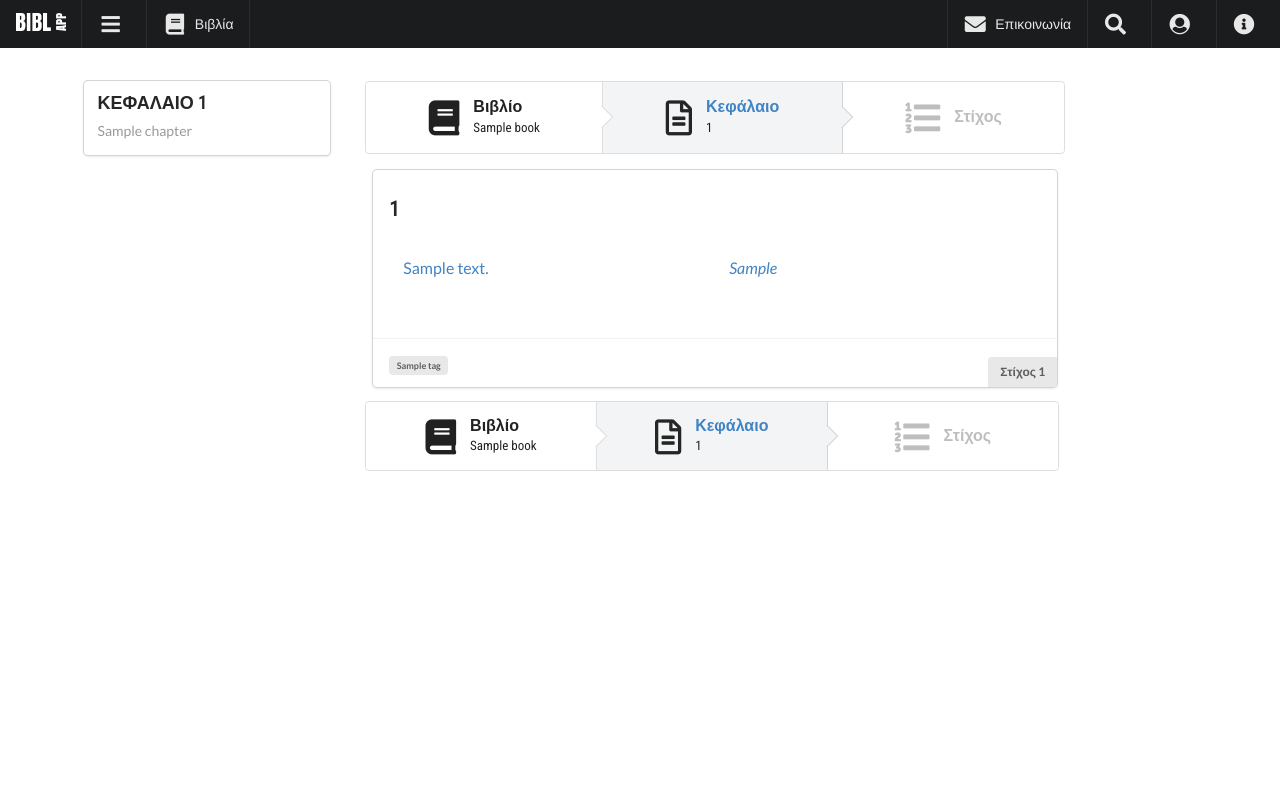
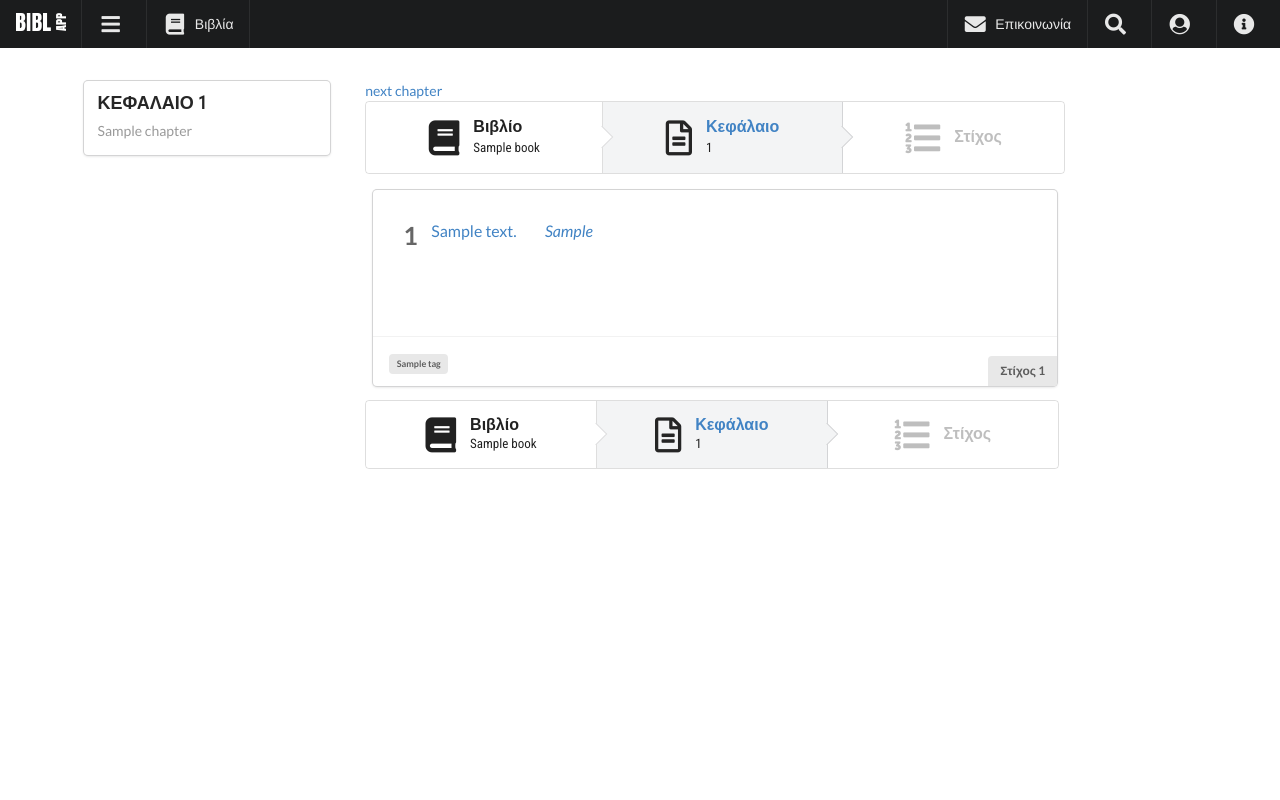
Before and after one commit to szoupi/bibl_app, a Django app: template bible/templates/bible/chapter_detail.html in a window 1280 px wide. Run offline with Django 3.2, Linux system fonts and the light colour scheme; the template is opened without the code that fills it: most values are stand-ins (such as "Sample title", 1, 10 or a date in 2020); some libraries are stand-ins or nearby versions.

Commit message:
change layout

```diff
--- a/bible/static/style.css
+++ b/bible/static/style.css
@@ -100,3 +100,15 @@ label {
     display: none !important;
   }
 }
+
+.sz-visible {
+  display: block;
+}
+
+.large-number {
+  font-size: 25px;
+  font-weight: 900;
+  font-style: normal;
+  line-height: 1.2;
+  color: #666;
+}
--- a/bible/templates/bible/book_detail.html
+++ b/bible/templates/bible/book_detail.html
@@ -147,6 +147,7 @@
                     </div>
                     <div class="content">
                         <div class="header">
+                            <div>
                                 {% if user.is_authenticated %}
 
                                     <!-- ==================FAVORITE CHAPTER STAR=================== -->
@@ -210,6 +211,7 @@
                                         </a>
                                     {% endif %}
                                 {% endif %}
+                            </div>
                             {{ chapter.number }}
                         </div>
                         <a href="{% url 'bible:chapter-detail' book.id chapter.id %}">
--- a/bible/templates/bible/chapter_detail.html
+++ b/bible/templates/bible/chapter_detail.html
@@ -2,6 +2,7 @@
 {% block title %}
     Κεφάλαιο {{chapter.number}}
 {% endblock title %}
+
 
 {# this breadcrumb is used for the left sidebar#}
 {% block leftBarBreadcrumb %}
@@ -148,6 +149,7 @@
 
 
 {% block body %}
+<a href="{{ book.get_absolute_url }}/chapter/{{ next_chapter }}">next chapter</a>
 
 {# MAIN BODY #}
     <main class="ui text container">
@@ -184,11 +186,33 @@
                             <div class="ui bottom right attached label">
                                 Στίχος {{ verse.number }}
                             </div>
-                            <div class="header two column row">
+
+
+                            <div class="ui grid stackable">
+                                {# NUMBER COLUMN #}
+                                <div class="one wide column large-number">
+                                    {{ verse.number }}
+                                </div>
+
+                                {# ORIGINAL TEXT COLUMN #}
+                                <div class="seven wide column">
+                                    <a class="original-text column" href="{% url 'bible:verse-detail' book.id chapter.id verse.id %}">
+                                        <p>{{ verse.original_text }}</p>
+                                    </a>
+                                </div>
+
+                                {# TRANSLATION COLUMN #}
+                                <div class="seven wide column">
+                                    <a class="greek-translation column" href="{% url 'bible:verse-detail' book.id chapter.id verse.id %}">
+                                        <p><em>{{ verse.greek_translation }}</em></p>
+                                    </a>
+                                </div>
+
+                                <div class="one wide column">
                                     {% if user.is_authenticated %}
 
                                         <!-- ==================FAVORITE CHAPTER STAR=================== -->
-                                    <i class="star outline icon ui compact right floated "
+                                        <i class="star outline large icon ui compact right floated" style="margin: 0.5rem"
                                             id="favVerseStar{{ verse.id }}"
                                         ></i>
 
@@ -239,26 +263,22 @@
 
                                         {% if perms.bible.change_verse %}
                                             <a href="{% url 'bible:verse-update' book.id chapter.id verse.id  %}"
-                                            class="ui compact icon right floated button">
-                                            <i class="edit icon"></i>
+                                                class="ui compact icon right floated" style="margin: 0.5rem 0">
+                                                <i class="edit icon bordered inverted blue"></i>
                                             </a>
                                             <a href="{% url 'bible:verse-delete' book.id chapter.id verse.id  %}"
-                                            class="ui compact icon right floated button">
-                                            <i class="trash icon"></i>
+                                                class="ui compact icon right floated" style="margin: 0.5rem 0">
+                                                <i class="trash icon bordered inverted red"></i>
                                             </a>
                                         {% endif %}
                                     {% endif %}
-                                {{ verse.number }}
+
                                 </div>
-                            <div class="two column row">
 
-                                <a class="original-text column" href="{% url 'bible:verse-detail' book.id chapter.id verse.id %}">
-                                    <p>{{ verse.original_text }}</p>
-                                </a>
-                                <a class="greek-translation column" href="{% url 'bible:verse-detail' book.id chapter.id verse.id %}">
-                                    <p><em>{{ verse.greek_translation }}</em></p>
-                                </a>
+
+
                             </div>
+
                         </div>
 
                         {# TAGS #}
```
Also changed, not shown: bible/models.py (+9 -7 lines), bible/static/bible.js (+7 -0 lines), bible/views.py (+10 -1 lines), 2 other files. Lines whose indentation alone changed are shown as unchanged.
